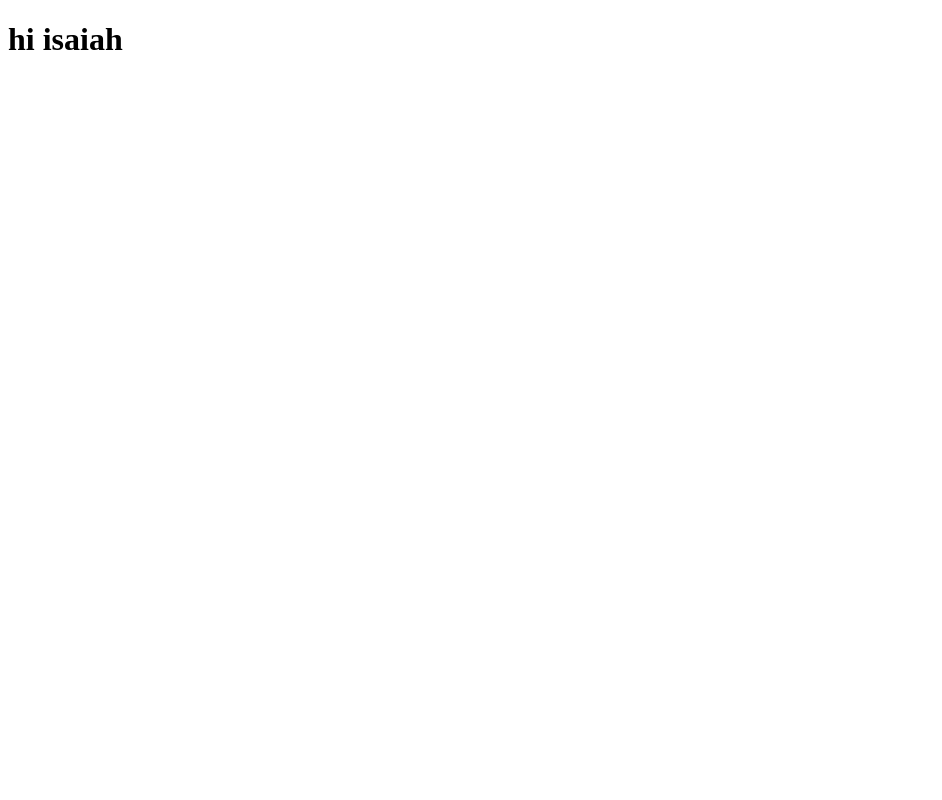
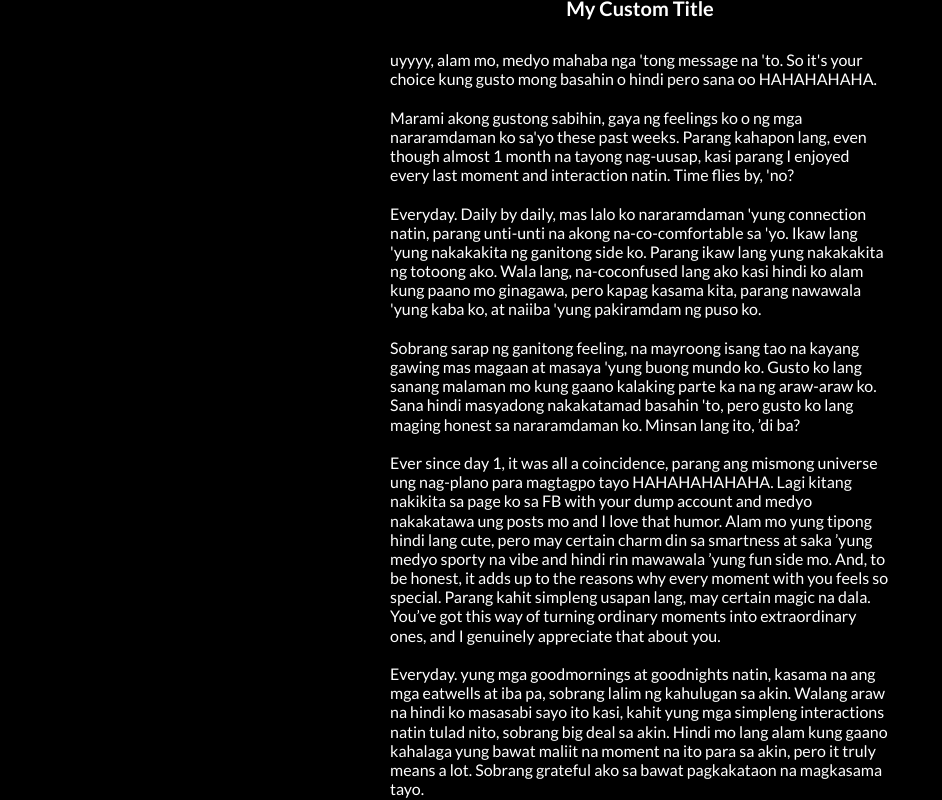
Before and after one commit to schreno/websitespecificallymadeforher.github.io, a plain HTML site: page index.html in a window 1280 px wide. Shown: the top 800 px of the page, without its empty margins (0-942 px from the left). Drawn offline with Linux system fonts and the light colour scheme.

Commit message:
Update index.html

```diff
--- a/index.html
+++ b/index.html
@@ -3,26 +3,97 @@
 <head>
     <meta charset="UTF-8">
     <meta name="viewport" content="width=device-width, initial-scale=1.0">
-    <title id="customTitle">Custom Tab Title</title>
-    <link rel="icon" type="image/png" href="https://w1.pngwing.com/pngs/610/338/png-transparent-love-background-heart-icon-design-symbol-red-magenta.png" id="customIcon">
+    <link rel="stylesheet" href="https://fonts.googleapis.com/css2?family=Lato:wght@400;700&display=swap">
+    <style>
+        body {
+            background-color: #000;
+            color: #fff;
+            font-family: 'Lato', sans-serif;
+            font-size: 16px;
+            display: flex;
+            flex-direction: column;
+            align-items: center;
+            justify-content: center;
+            height: 100vh;
+            /* Define scrollbar styles for webkit browsers (Chrome, Safari) */
+            scrollbar-width: thin;
+        }
+
+        h2 {
+    font-size: 20px;
+    margin-top: 50px; /* Adjust the margin-top value */
+    margin-bottom: 10px;
+    text-align: left;
+    display: flex;
+    align-items: center;
+    height: 100%;
+}
+
+#texts {
+    margin-top: 20px; /* Adjust the margin-top value */
+    margin-bottom: 20px; /* Add margin-bottom for spacing */
+    line-height: 1.2;
+    font-weight: 400;
+    font-size: 16px;
+    max-width: 500px;
+    word-wrap: break-word;
+    text-align: left;
+    display: flex;
+    flex-direction: column;
+    align-items: center;
+    height: 100%;
+}
+
+
+
+        ::-webkit-scrollbar {
+            width: 6px; /* Adjust the width to make the entire scrollbar thinner */
+        }
+
+        ::-webkit-scrollbar-thumb {
+            background-color: #fff;
+            border-radius: 5px;
+        }
+
+        ::-webkit-scrollbar-track {
+            background-color: transparent;
+        }
+    </style>
 </head>
+
 <body>
-    <h1>hi isaiah</h1>
+    <h2>My Custom Title</h2>
+
+    <div id="texts">
+        uyyyy, alam mo, medyo mahaba nga 'tong message na 'to. So it's your choice kung gusto mong basahin o hindi pero sana oo HAHAHAHAHA.<br>
+        <br>
+        Marami akong gustong sabihin, gaya ng feelings ko o ng mga nararamdaman ko sa'yo these past weeks. Parang kahapon lang, even though almost 1 month na tayong nag-uusap, kasi parang I enjoyed every last moment and interaction natin. Time flies by, 'no?<br>
+        <br>
+        Everyday. Daily by daily, mas lalo ko nararamdaman 'yung connection natin, parang unti-unti na akong na-co-comfortable sa 'yo. Ikaw lang 'yung nakakakita ng ganitong side ko. Parang ikaw lang yung nakakakita ng totoong ako. Wala lang, na-coconfused lang ako kasi hindi ko alam kung paano mo ginagawa, pero kapag kasama kita, parang nawawala 'yung kaba ko, at naiiba 'yung pakiramdam ng puso ko.<br>
+        <br>
+        Sobrang sarap ng ganitong feeling, na mayroong isang tao na kayang gawing mas magaan at masaya 'yung buong mundo ko. Gusto ko lang sanang malaman mo kung gaano kalaking parte ka na ng araw-araw ko. Sana hindi masyadong nakakatamad basahin 'to, pero gusto ko lang maging honest sa nararamdaman ko. Minsan lang ito, ’di ba?<br>
+        <br>
+        Ever since day 1, it was all a coincidence, parang ang mismong universe ung nag-plano para magtagpo tayo HAHAHAHAHAHA. Lagi kitang nakikita sa page ko sa FB with your dump account and medyo nakakatawa ung posts mo and I love that humor. Alam mo yung tipong hindi lang cute, pero may certain charm din sa smartness at saka ’yung medyo sporty na vibe and hindi rin mawawala ’yung fun side mo. And, to be honest, it adds up to the reasons why every moment with you feels so special. Parang kahit simpleng usapan lang, may certain magic na dala. You’ve got this way of turning ordinary moments into extraordinary ones, and I genuinely appreciate that about you.<br>
+        <br>
+        Everyday. yung mga goodmornings at goodnights natin, kasama na ang mga eatwells at iba pa, sobrang lalim ng kahulugan sa akin. Walang araw na hindi ko masasabi sayo ito kasi, kahit yung mga simpleng interactions natin tulad nito, sobrang big deal sa akin. Hindi mo lang alam kung gaano kahalaga yung bawat maliit na moment na ito para sa akin, pero it truly means a lot. Sobrang grateful ako sa bawat pagkakataon na magkasama tayo.<br>
+        <br>
+        Throughout these past few weeks, sobrang dami kong natutunan sa'yo. Feeling ko, lagi akong nasa detective mode kapag kasama kita HAHAHAHA, kasi lagi akong may mga tanong tungkol sa'yo. Hindi para maging creepy, pero gusto ko lang talaga kilalanin ka nang mas mabuti. Sobrang saya lang kapag nakakakuha ako ng insights tungkol sa'yo, at sobrang grateful ako sa mga moments na iyon.<br>
+        <br>
+        Marami akong gustong sabihin, pero baka magtagal tayo dito kung lahat i-mention ko. Pero gusto ko lang sanang malaman mo, marami akong gusto sabihin na hindi nasasabi araw-araw. Maybe someday, ma-share ko lahat, pero for now, let’s enjoy and cherish the moments we have.<br>
+    </div>
 
     <script>
-        // Function to set custom tab title
         function setTabTitle(title) {
             document.title = title;
         }
 
-        // Function to set custom tab icon
         function setTabIcon(iconPath) {
             document.getElementById('customIcon').href = iconPath;
         }
 
-        // Example usage:
-        setTabTitle('my one and only');
-        setTabIcon('https://media.discordapp.net/attachments/992851213148233849/1186313347352768512/Cartoon-heart-illustration-on-transparent-background-PNG-removebg-preview.png?ex=6592cb66&is=65805666&hm=c5bb12b41403677c4d892dfc970def25d84247f99dadb8b719c702493203b89e&=&format=webp&quality=lossless&width=468&height=468');
+        setTabTitle('My Isaiah');
+        setTabIcon('https://tinyurl.com/heartforisaiah');
+
     </script>
 </body>
 </html>
```
